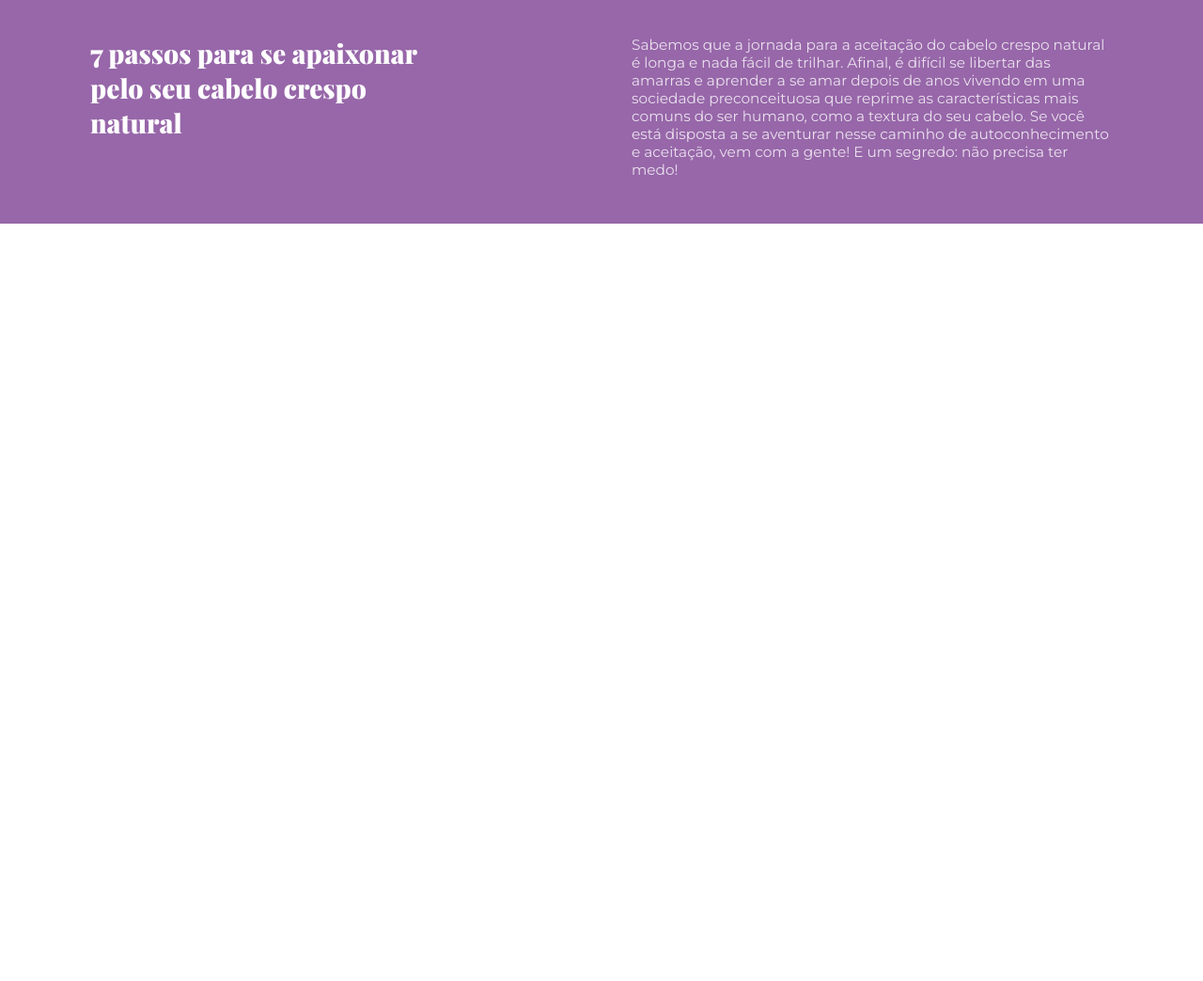
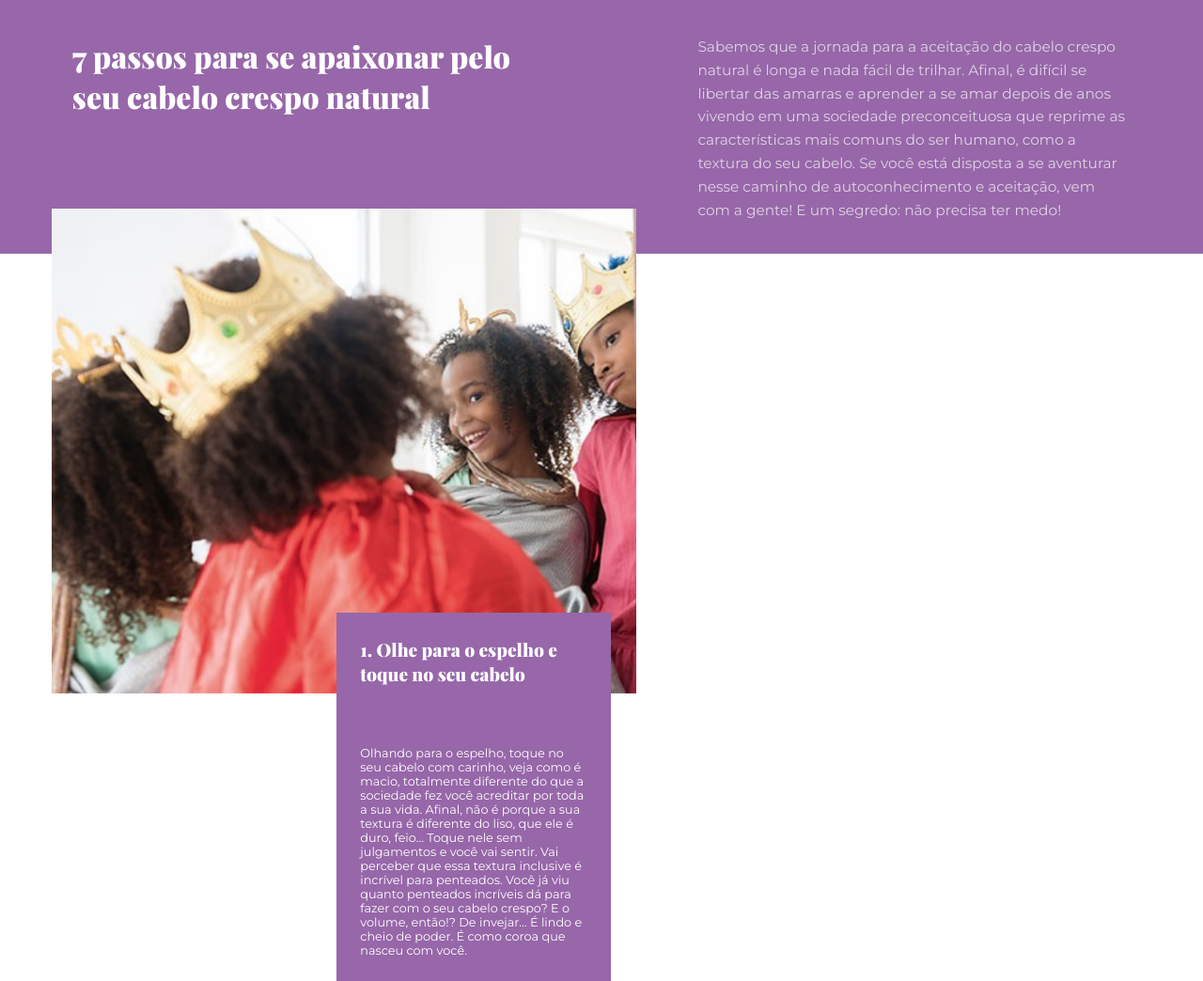
Before and after one commit to mrcxxprado/crespos.desafio.final.mod1, a plain HTML site: page index.html in a window 1280 px wide. Shown: the part 674-1718 px from the top of the page at 94% size. Before the commit the page ends 912 px from the top, so only its background shows below. Drawn offline with nearby package versions, Linux system fonts and the light colour scheme.

Commit message:
atualizações

```diff
--- a/index.html
+++ b/index.html
@@ -52,9 +52,19 @@
             </div>
             <div>
                 <p class="paragraph-conteiner-purple">Sabemos que a jornada para a aceitação do cabelo crespo natural é longa e nada fácil de trilhar. Afinal, é difícil se libertar das amarras e aprender a se amar depois de anos vivendo em uma sociedade preconceituosa que reprime as características mais comuns do ser humano, como a textura do seu cabelo. Se você está disposta a se aventurar nesse caminho de autoconhecimento e aceitação, vem com a gente! E um segredo: não precisa ter medo!</p>
-
             </div>
         </section>
+        <article class="testimonies-conteiner">
+
+                <div class="princess"> <img class="testimonies-imgs" src="/img/princess.png" alt="Duas meninas de coroa na cabeça olhando seus blackinhos no espelho"></div>
+                <div class="text-img-princess">
+                    <h3>1. Olhe para o espelho e toque no seu cabelo</h3>
+                    <p>Olhando para o espelho, toque no seu cabelo com carinho, veja como é macio, totalmente diferente do que a sociedade fez você acreditar por toda a sua vida. Afinal, não é porque a sua textura é diferente do liso, que ele é duro, feio… Toque nele sem julgamentos e você vai sentir. Vai perceber que essa textura inclusive é incrível para penteados. Você já viu quanto penteados incríveis dá para fazer com o seu cabelo crespo? E o volume, então!? De invejar… É lindo e cheio de poder. É como coroa que nasceu com você.</p>
+                </div>
+
+
+
+        </article>
     </main>
 
 </body>
--- a/style.css
+++ b/style.css
@@ -17,6 +17,7 @@ header{
     background-color: white;
     width: 100%;
     height:11vh;
+    z-index: 1;
 }
 .hamburger-menu{
     display: none;
@@ -208,26 +209,76 @@ input{
   }
   .conteiner-purple{
     background-color: #9767A9;
-    height:30vh;
+    height:34vh;
     display: flex;
     justify-content: space-around;
     padding-top: 5vh;
-    position: relative;
+
   }
     .title-sete-passos{
    color: white;
-    font-size: 2.2vw;
-    width:30vw;
+    font-size: 2rem;
+    width:40vw;
     font-family: 'Playfair Display';
 
 }
   .paragraph-conteiner-purple{
   color: white;
   font-size: 1.2vw;
-  width:40vw;
+  width:36vw;
   font-family: Montserrat;
-  opacity:0.8 ;
+  opacity:0.7 ;
+  line-height: 3.1vh;
 }
+
+.testimonies-conteiner{
+ display: flex;
+  align-items: center;
+  justify-content:space-between;
+  flex-direction: row;
+  width: 100%;
+}
+.princess{
+  width: 100%;
+  display: flex;
+  justify-content: space-evenly;
+  flex-direction: row;
+  margin-right: 20vw;
+  position: relative;
+  bottom: 6vh;
+}
+.testimonies-imgs{
+    width:85%;
+    object-fit: cover;
+
+}
+.text-img-princess{
+  width:37vw;
+  background-color: #9767A9;
+  padding:2%;
+  position: relative;
+  bottom: 1vh;
+  right: 49.2vw;
+  top: 40vh;
+}
+.text-img-princess h3{
+  color: white;
+  font-size: 1.5vw;
+  font-family: 'Playfair Display';
+  padding-bottom: 8vh;
+}
+.text-img-princess p{
+  color: white;
+  font-size: 1vw;
+  font-family: Montserrat;
+}
+
+
+
+
+
+
+
 
 
 
```
